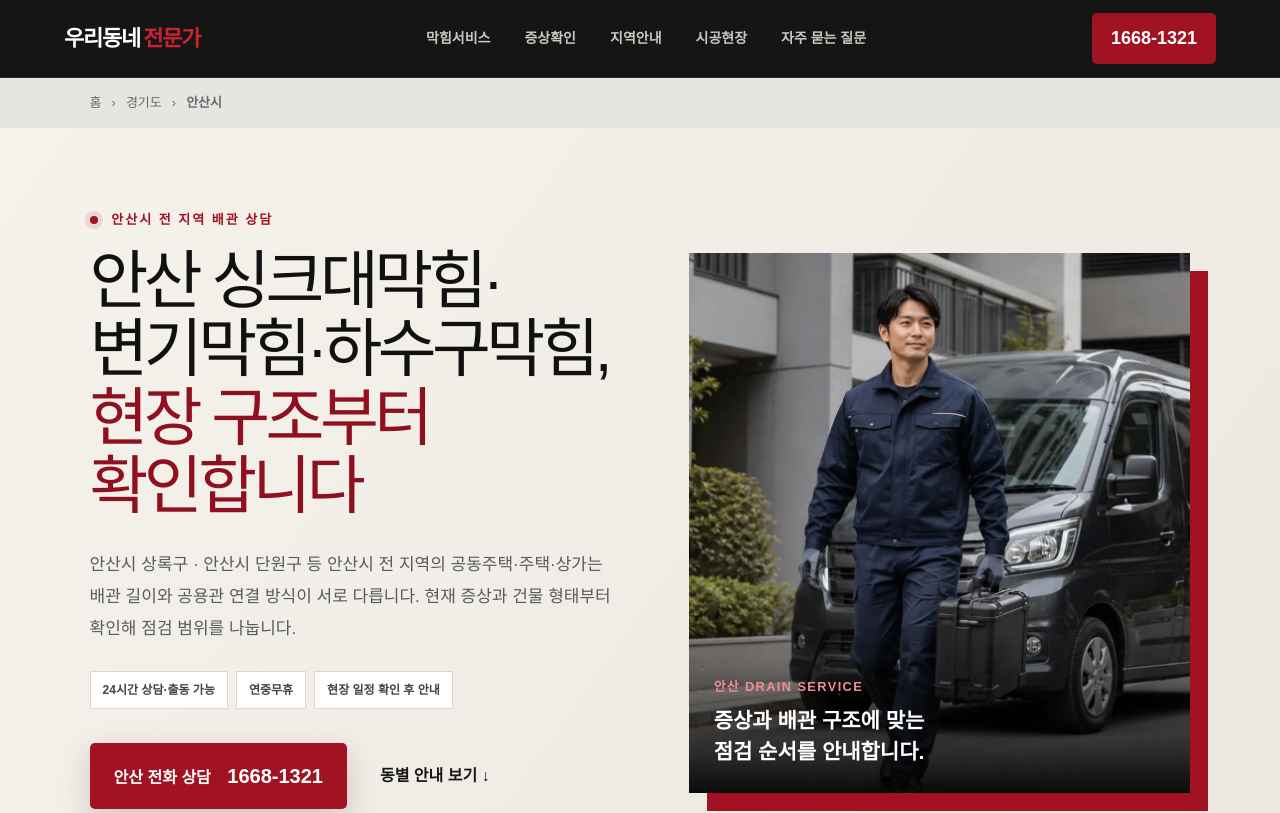
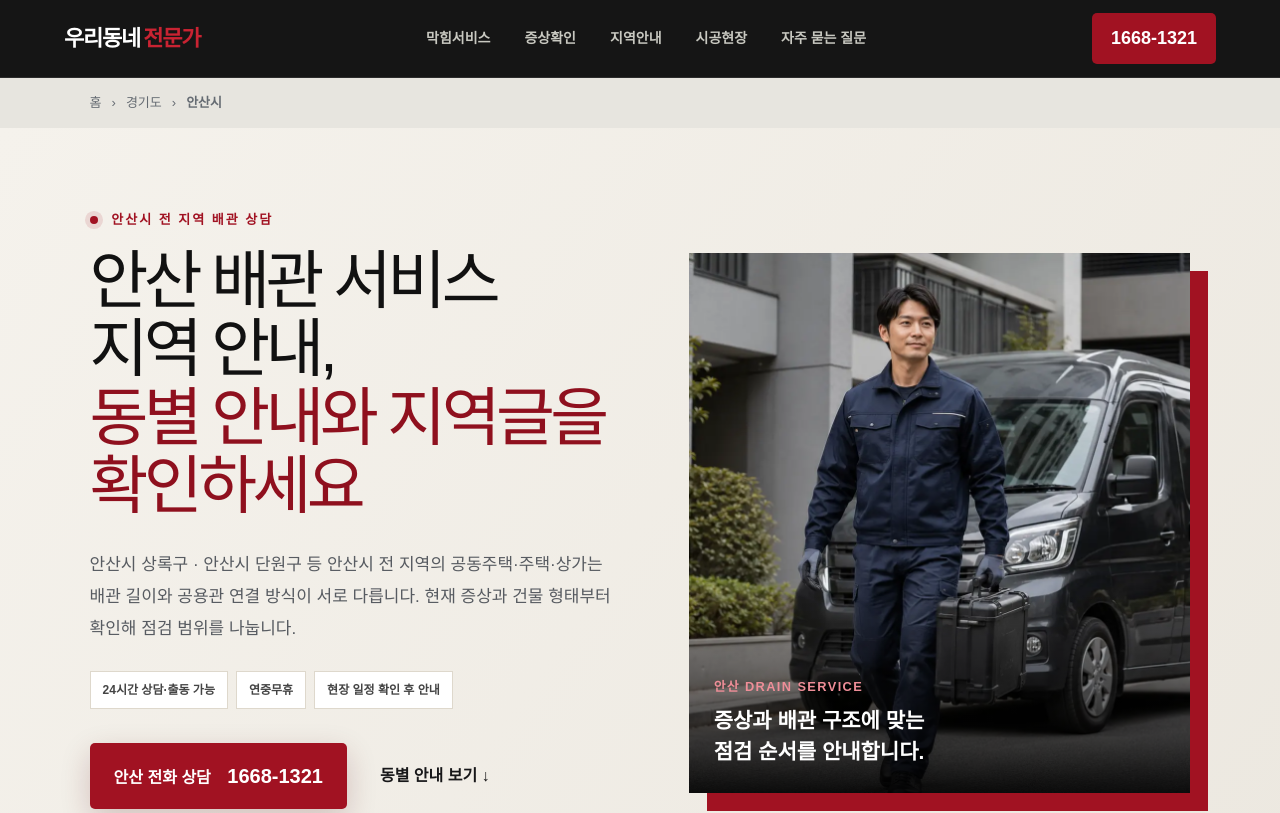
Before and after one commit to jyungsoung/drain-service119, a Next.js app: page /ansan in a window 1280 px wide. Shown: the top 813 px of the page. Built offline with nearby package versions, Linux system fonts and the light colour scheme.

Commit message:
Separate H1 roles for service site

```diff
--- a/app/RegionalHubPage.tsx
+++ b/app/RegionalHubPage.tsx
@@ -92,7 +92,7 @@ export default function RegionalHubPage({ region }: { region: PriorityRegion })
       <section className="regionHubHero" id="top">
         <div className="regionHubHeroCopy">
           <p className="eyebrow"><span /> {region.fullName} 전 지역 배관 상담</p>
-          <h1>{region.name} 싱크대막힘·변기막힘·하수구막힘,<br /><em>현장 구조부터 확인합니다</em></h1>
+          <h1>{region.name} 배관 서비스 지역 안내,<br /><em>동별 안내와 지역글을 확인하세요</em></h1>
           <p>{region.heroCopy}</p>
           <div className="hubAvailability"><span>24시간 상담·출동 가능</span><span>연중무휴</span><span>현장 일정 확인 후 안내</span></div>
           <div className="heroActions"><a className="primary" href="tel:16681321">{region.name} 전화 상담 <b>1668-1321</b></a><a className="secondary" href="#areas">동별 안내 보기 ↓</a></div>
```
